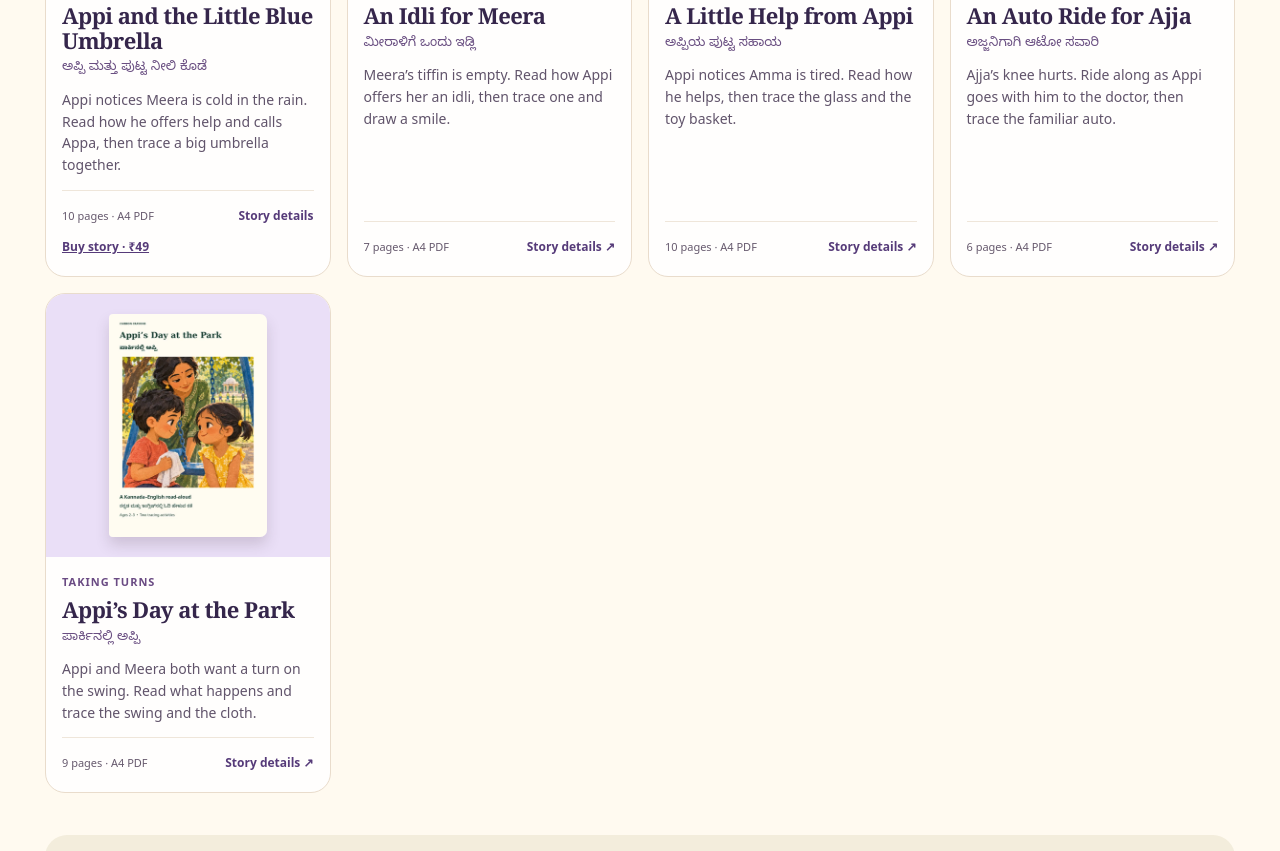
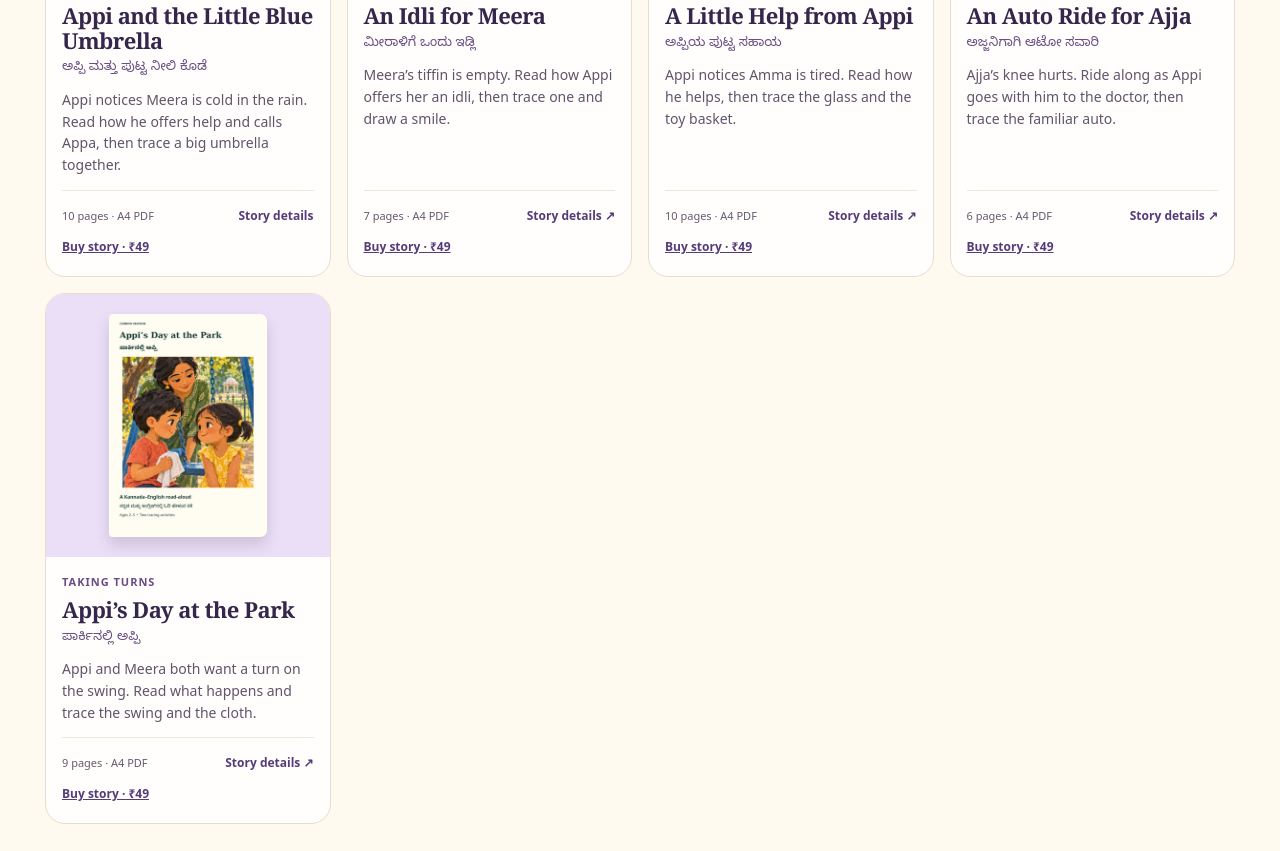
Before and after one commit to cubboncrayons/cubboncrayons.github.io, a plain HTML site: page index.html in a window 1280 px wide. Shown: the part 1068-1919 px from the top of the page. Drawn offline with Linux system fonts and the light colour scheme.

Commit message:
Show direct Buy story links on all five story cards

```diff
--- a/index.html
+++ b/index.html
@@ -45,19 +45,19 @@
 
         <article class="card" data-title="An Idli for Meera" data-product="idli">
           <div class="cover cover-peach"><img src="assets/idli.webp" alt="An Idli for Meera cover" width="780" height="1103"></div>
-          <div class="card-body"><div class="tag">Sharing</div><h3>An Idli for Meera</h3><p class="kannada" lang="kn">ಮೀರಾಳಿಗೆ ಒಂದು ಇಡ್ಲಿ</p><p class="description">Meera’s tiffin is empty. Read how Appi offers her an idli, then trace one and draw a smile.</p><div class="card-bottom"><span>7 pages · A4 PDF</span><button class="detail" type="button" hidden>Story details <span aria-hidden="true">↗</span></button></div></div>
+          <div class="card-body"><div class="tag">Sharing</div><h3>An Idli for Meera</h3><p class="kannada" lang="kn">ಮೀರಾಳಿಗೆ ಒಂದು ಇಡ್ಲಿ</p><p class="description">Meera’s tiffin is empty. Read how Appi offers her an idli, then trace one and draw a smile.</p><div class="card-bottom"><span>7 pages · A4 PDF</span><button class="detail" type="button" hidden>Story details <span aria-hidden="true">↗</span></button><a class="detail" href="https://payhip.com/b/aXgsm" rel="noreferrer">Buy story · ₹49</a></div></div>
         </article>
         <article class="card" data-title="A Little Help from Appi" data-product="amma">
           <div class="cover cover-yellow"><img src="assets/amma.webp" alt="A Little Help from Appi cover" width="660" height="934"></div>
-          <div class="card-body"><div class="tag">Helping at home</div><h3>A Little Help from Appi</h3><p class="kannada" lang="kn">ಅಪ್ಪಿಯ ಪುಟ್ಟ ಸಹಾಯ</p><p class="description">Appi notices Amma is tired. Read how he helps, then trace the glass and the toy basket.</p><div class="card-bottom"><span>10 pages · A4 PDF</span><button class="detail" type="button" hidden>Story details <span aria-hidden="true">↗</span></button></div></div>
+          <div class="card-body"><div class="tag">Helping at home</div><h3>A Little Help from Appi</h3><p class="kannada" lang="kn">ಅಪ್ಪಿಯ ಪುಟ್ಟ ಸಹಾಯ</p><p class="description">Appi notices Amma is tired. Read how he helps, then trace the glass and the toy basket.</p><div class="card-bottom"><span>10 pages · A4 PDF</span><button class="detail" type="button" hidden>Story details <span aria-hidden="true">↗</span></button><a class="detail" href="https://payhip.com/b/bTf0x" rel="noreferrer">Buy story · ₹49</a></div></div>
         </article>
         <article class="card" data-title="An Auto Ride for Ajja" data-product="ajja">
           <div class="cover cover-mint"><img src="assets/ajja.webp" alt="An Auto Ride for Ajja cover" width="660" height="934"></div>
-          <div class="card-body"><div class="tag">Caring for others</div><h3>An Auto Ride for Ajja</h3><p class="kannada" lang="kn">ಅಜ್ಜನಿಗಾಗಿ ಆಟೋ ಸವಾರಿ</p><p class="description">Ajja’s knee hurts. Ride along as Appi goes with him to the doctor, then trace the familiar auto.</p><div class="card-bottom"><span>6 pages · A4 PDF</span><button class="detail" type="button" hidden>Story details <span aria-hidden="true">↗</span></button></div></div>
+          <div class="card-body"><div class="tag">Caring for others</div><h3>An Auto Ride for Ajja</h3><p class="kannada" lang="kn">ಅಜ್ಜನಿಗಾಗಿ ಆಟೋ ಸವಾರಿ</p><p class="description">Ajja’s knee hurts. Ride along as Appi goes with him to the doctor, then trace the familiar auto.</p><div class="card-bottom"><span>6 pages · A4 PDF</span><button class="detail" type="button" hidden>Story details <span aria-hidden="true">↗</span></button><a class="detail" href="https://payhip.com/b/HI9zh" rel="noreferrer">Buy story · ₹49</a></div></div>
         </article>
         <article class="card" data-title="Appi’s Day at the Park" data-product="park">
           <div class="cover cover-lilac"><img src="assets/park.webp" alt="Appi’s Day at the Park cover" width="660" height="934"></div>
-          <div class="card-body"><div class="tag">Taking turns</div><h3>Appi’s Day at the Park</h3><p class="kannada" lang="kn">ಪಾರ್ಕಿನಲ್ಲಿ ಅಪ್ಪಿ</p><p class="description">Appi and Meera both want a turn on the swing. Read what happens and trace the swing and the cloth.</p><div class="card-bottom"><span>9 pages · A4 PDF</span><button class="detail" type="button" hidden>Story details <span aria-hidden="true">↗</span></button></div></div>
+          <div class="card-body"><div class="tag">Taking turns</div><h3>Appi’s Day at the Park</h3><p class="kannada" lang="kn">ಪಾರ್ಕಿನಲ್ಲಿ ಅಪ್ಪಿ</p><p class="description">Appi and Meera both want a turn on the swing. Read what happens and trace the swing and the cloth.</p><div class="card-bottom"><span>9 pages · A4 PDF</span><button class="detail" type="button" hidden>Story details <span aria-hidden="true">↗</span></button><a class="detail" href="https://payhip.com/b/MGgfX" rel="noreferrer">Buy story · ₹49</a></div></div>
         </article>
       </div>
     </section>
```
